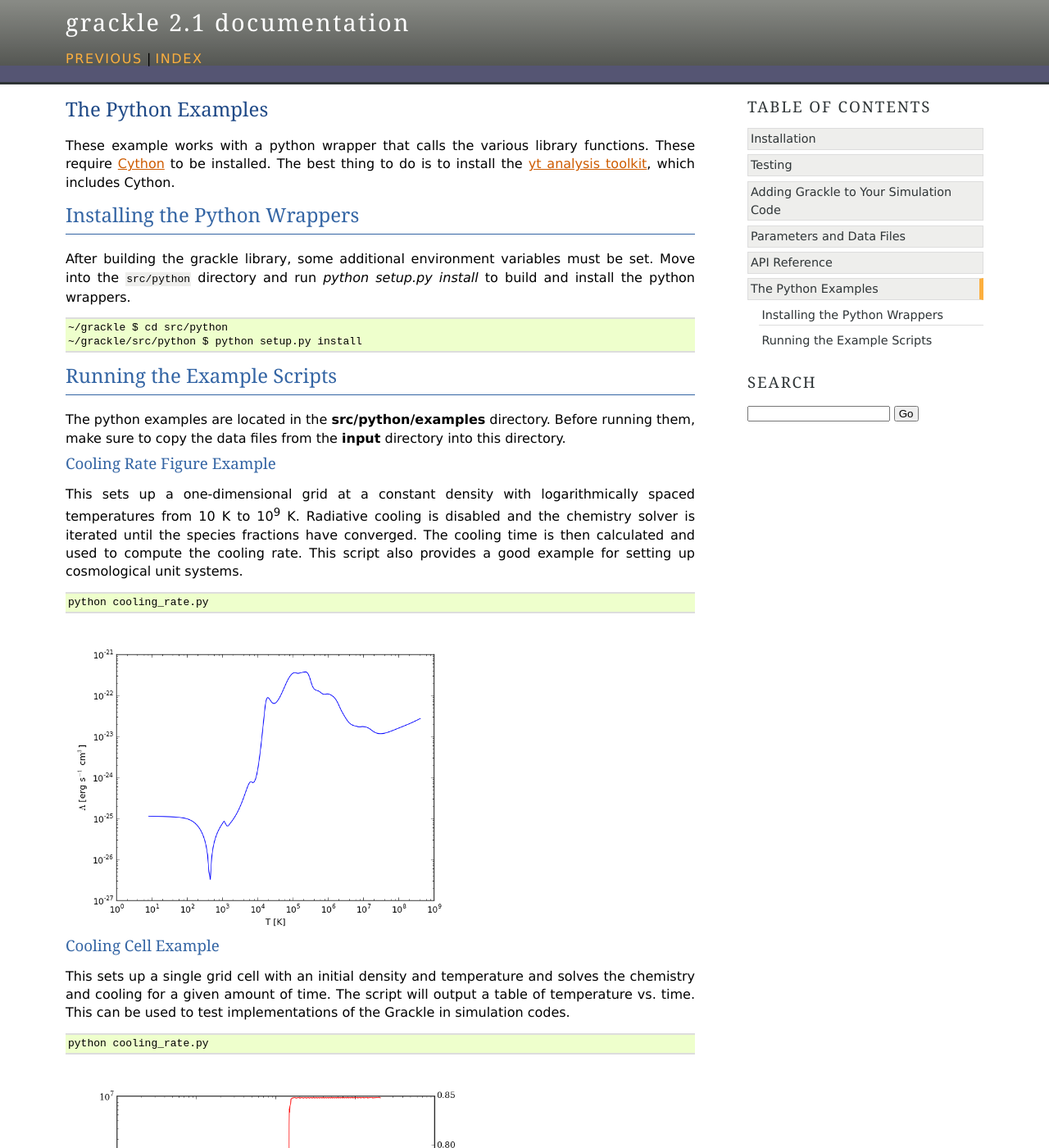
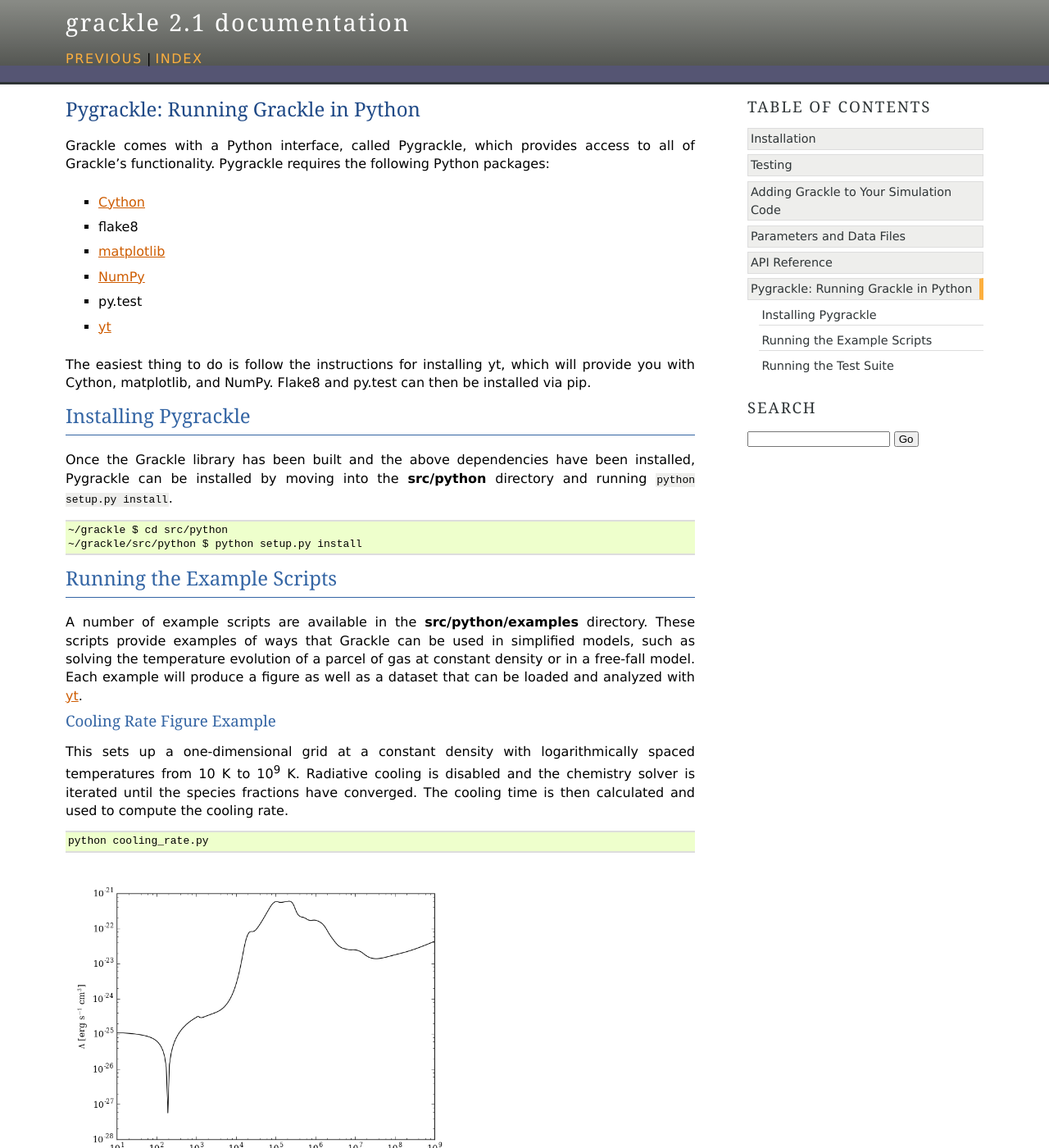
Before and after one commit to grackle-project/grackle, a Sphinx documentation site: the page built from doc/source/Python.rst, in a window 1280 px wide and 1400 px high. Shown: the whole window at 82% size. Built offline with Sphinx 7.4.7, drawn with Linux system fonts in a browser that asks for light colours; some of the changed text lies outside the part shown.

Commit message:
Updating python section.

```diff
--- a/doc/source/Python.rst
+++ b/doc/source/Python.rst
@@ -1,19 +1,34 @@
 .. _python:
 
-The Python Examples
-===================
+Pygrackle: Running Grackle in Python
+====================================
 
-These example works with a python wrapper that calls the various library
-functions.  These require `Cython <http://www.cython.org/>`_ to be installed.
-The best thing to do is to install the `yt analysis toolkit
-<http://yt-project.org>`_, which includes Cython.
+Grackle comes with a Python interface, called Pygrackle, which provides
+access to all of Grackle's functionality.  Pygrackle requires the following
+Python packages:
 
-Installing the Python Wrappers
-------------------------------
+ - `Cython <http://www.cython.org/>`__
 
-After building the grackle library, some additional environment variables must
-be set.  Move into the ``src/python`` directory and run `python setup.py
-install` to build and install the python wrappers.
+ - flake8
+
+ - `matplotlib <http://matplotlib.org/>`__
+
+ - `NumPy <http://www.numpy.org/>`__
+
+ - py.test
+
+ - `yt <http://yt-project.org/>`__
+
+The easiest thing to do is follow the instructions for installing yt,
+which will provide you with Cython, matplotlib, and NumPy.  Flake8 and
+py.test can then be installed via pip.
+
+Installing Pygrackle
+--------------------
+
+Once the Grackle library has been built and the above dependencies have been
+installed, Pygrackle can be installed by moving into the **src/python**
+directory and running ``python setup.py install``.
 
 .. highlight:: none
 
@@ -25,10 +40,12 @@ install` to build and install the python wrappers.
 Running the Example Scripts
 ---------------------------
 
-The python examples are located in the **src/python/examples** directory.  Before
-running them, make sure to copy the data files from the **input** directory into this
-directory.
-
+A number of example scripts are available in the **src/python/examples**
+directory.  These scripts provide examples of ways that Grackle can be
+used in simplified models, such as solving the temperature evolution of
+a parcel of gas at constant density or in a free-fall model.  Each example
+will produce a figure as well as a dataset that can be loaded and analyzed
+with `yt <http://yt-project.org/>`__.
 
 Cooling Rate Figure Example
 +++++++++++++++++++++++++++
@@ -37,8 +54,7 @@ This sets up a one-dimensional grid at a constant density with
 logarithmically spaced temperatures from 10 K to 10\ :sup:`9` K.  Radiative cooling
 is disabled and the chemistry solver is iterated until the species fractions
 have converged.  The cooling time is then calculated and used to compute the cooling
-rate.  This script also provides a good example for setting up cosmological unit
-systems.
+rate.
 
 .. highlight:: none
 
@@ -49,30 +65,56 @@ systems.
 .. image:: _images/cooling_rate.png
    :width: 500
 
+After the script runs, and hdf5 file will be created with a similar name.  This
+can be loaded in with yt.
+
+.. code-block:: python
+
+   >>> import yt
+   >>> ds = yt.load("cooling_rate.h5")
+   >>> print ds.data["temperature"]
+   [  1.00000000e+01   1.09698580e+01   1.20337784e+01   1.32008840e+01, ...,
+      7.57525026e+08   8.30994195e+08   9.11588830e+08   1.00000000e+09] K
+   >>> print ds.data["cooling_rate"]
+   [  1.09233398e-25   1.08692516e-25   1.08117583e-25   1.07505345e-25, ...,
+      3.77902570e-23   3.94523273e-23   4.12003667e-23   4.30376998e-23] cm**3*erg/s
+
+
 Cooling Cell Example
 ++++++++++++++++++++
 
 This sets up a single grid cell with an initial density and temperature and solves
-the chemistry and cooling for a given amount of time.  The script will output a table
-of temperature vs. time.  This can be used to test implementations of the Grackle in
-simulation codes.
+the chemistry and cooling for a given amount of time.  The resulting dataset gives
+the values of the densities, temperatures, and mean molecular weights for all times.
 
 .. highlight:: none
 
 ::
 
-    python cooling_rate.py
+    python cooling_cell.py
 
 .. image:: _images/cooling_cell.png
    :width: 500
+
+.. code-block:: python
+
+   >>> import yt
+   >>> ds = yt.load("cooling_cell.h5")
+   >>> print ds.data["time"].to("Myr")
+   YTArray([  0.00000000e+00,   6.74660169e-02,   1.34932034e-01, ...,
+            9.98497051e+01,   9.99171711e+01,   9.99846371e+01]) Myr
+   >>> print ds.data["temperature"]
+   YTArray([ 990014.56406726,  980007.32720091,  969992.99066987, ...,
+             9263.81515866,    9263.81515824,    9263.81515865]) K
+
 
 Free-Fall Collapse Example
 ++++++++++++++++++++++++++
 
 This sets up a single grid cell with an initial number density of 1 cm\ :sup:`-3`.
 The density increases with time following a free-fall collapse model.  As the density
-increases, thermal energy is added to model adiabatic compression heating.  This can be
-useful for testing chemistry networks over a large range in density.
+increases, thermal energy is added to model heating via adiabatic compression.
+This can be useful for testing chemistry networks over a large range in density.
 
 .. highlight:: none
 
@@ -83,16 +125,35 @@ useful for testing chemistry networks over a large range in density.
 .. image:: _images/freefall.png
    :width: 500
 
+The resulting dataset can be analyzed similarly as above.
+
+.. code-block:: python
+
+   >>> import yt
+   >>> ds = yt.load("freefall.h5")
+   >>> print ds.data["time"].to("Myr")
+   [   0.            0.45900816    0.91572127 ...,  219.90360841  219.90360855
+     219.9036087 ] Myr
+   >>> print ds.data["density"]
+   [  1.67373522e-25   1.69059895e-25   1.70763258e-25 ...,   1.65068531e-12
+      1.66121253e-12   1.67178981e-12] g/cm**3
+   >>> print ds.data["temperature"]
+   [   99.94958248   100.61345564   101.28160228 ...,  1728.89321898
+     1729.32604568  1729.75744287] K
+
 Simulation Dataset Example
 ++++++++++++++++++++++++++
 
 This provides an example of using the grackle library for calculating chemistry and
 cooling quantities for a pre-existing simulation dataset.  To run this example, you
-must have `yt <http://yt-project.org>`_ installed and must also download the
-*IsolatedGalaxy* dataset from the `yt sample data page <http://yt-project.org/data/>`_.
+must also download the *IsolatedGalaxy* dataset from the `yt sample data page
+<http://yt-project.org/data/>`_.
 
 .. highlight:: none
 
 ::
 
     python run_from_yt.py
+
+Running the Test Suite
+----------------------
```
Also changed, not shown: doc/source/_images/cooling_cell.png, doc/source/_images/cooling_rate.png, doc/source/_images/freefall.png.
